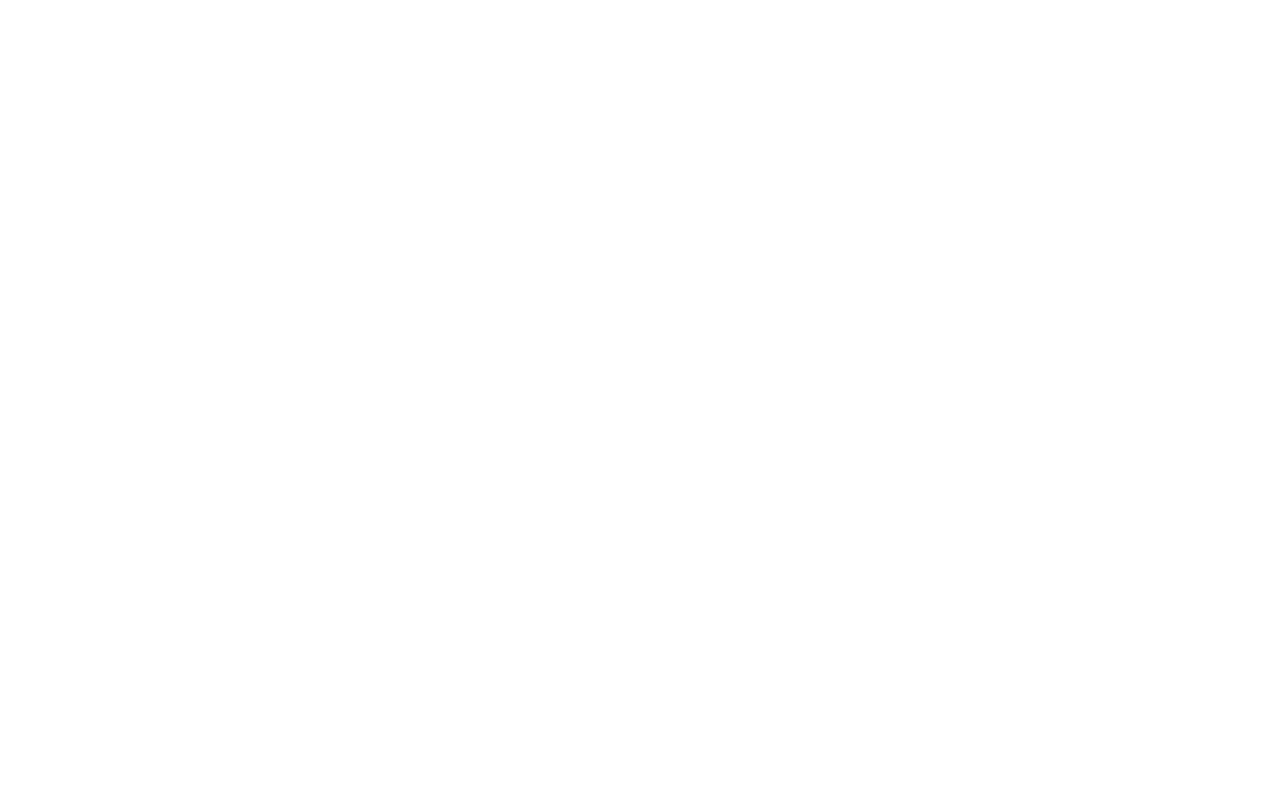
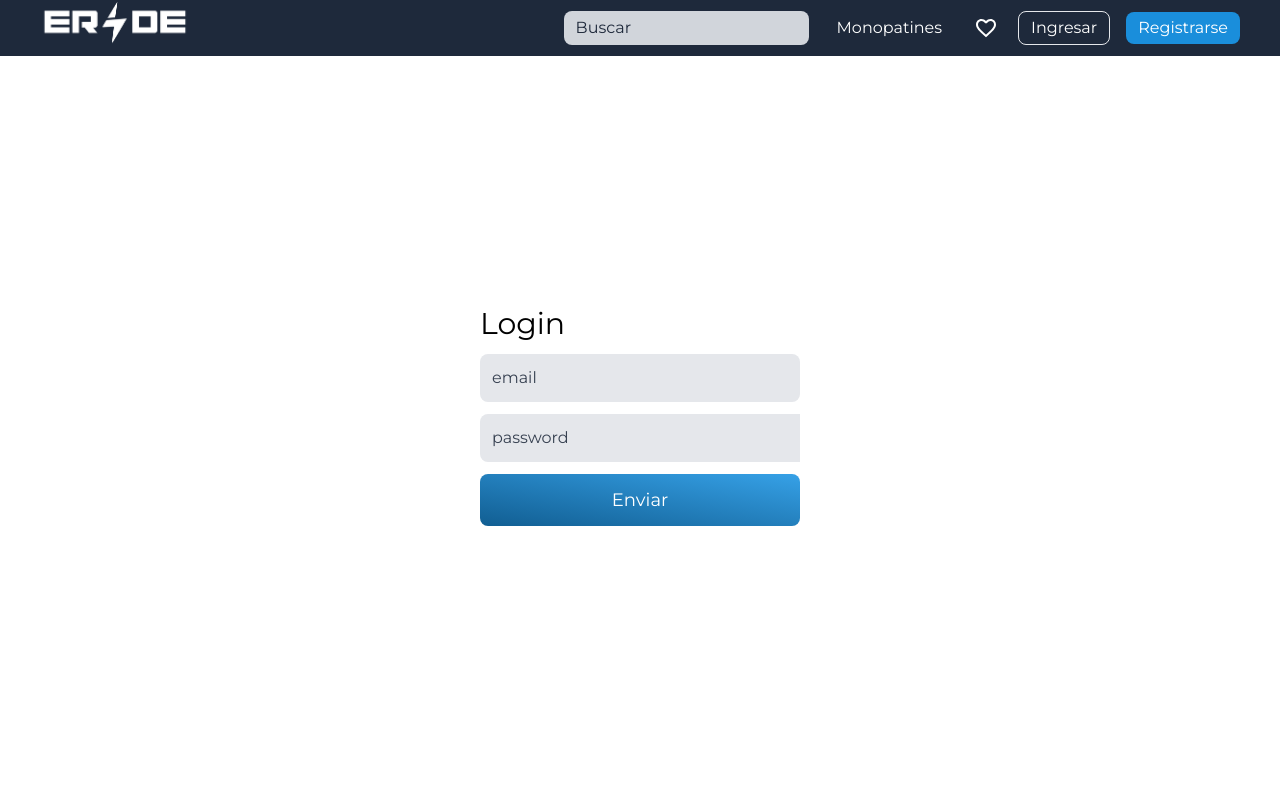
Before and after one commit to pa-ku/eride-store, a React (Vite) app: page /user/login in a window 1280 px wide. Before the commit this address had no page. Shown: the top 800 px of the page. Built offline with nearby package versions, Linux system fonts and the light colour scheme.

Commit message:
added: searchbar, button to all products - now searchbar is working with the logic inside of it - fixed routes in the user app.js -product car new layout in price - added all products fetching and filters

```diff
--- a/src/App.jsx
+++ b/src/App.jsx
@@ -2,8 +2,6 @@
 import './global.css'
 import { BrowserRouter, Route, Routes } from 'react-router-dom'
 import About from './pages/About'
-import ProductCategory from './pages/AllProducts'
-import ProductSection from './pages/ProductShowcase'
 import Favorites from './pages/Favorites'
 import CreateProduct from './pages/CreateProduct'
 import Layout from './pages/Layout'
@@ -23,14 +21,14 @@
             <Route index path='/' element={<Home />} />
 
             <Route path='/product'>
-              <Route path='monopatines/' element={<AllProducts />} />
+              <Route path='scooters/' element={<AllProducts />} />
               <Route path='id/:id' element={<ProductShowcase />} />
             </Route>
 
-          {/*   <Route path='/user'>
-              <Route path='/login' element={<Login />} />
-              <Route path='/register' element={<Register />} />
-            </Route> */}
+            <Route path='/user'>
+              <Route path='login' element={<Login />} />
+              <Route path='register' element={<Register />} />
+            </Route>
 
             <Route path='/about' element={<About />} />
             <Route path='/favorites' element={<Favorites />} />
--- a/src/components/Header.jsx
+++ b/src/components/Header.jsx
@@ -2,8 +2,8 @@
 import imgLogo from '../assets/icons/logo.webp'
 import FavIcon from '@mui/icons-material/FavoriteBorder'
 import { device } from '../responsive'
-import LinkButton from './ui/LinkButton'
 import { Link } from 'react-router-dom'
+import SearchBar from './SearchBar'
 
 const Logo = styled.img`
   width: 150px;
@@ -21,6 +21,7 @@
           <Logo src={imgLogo} alt='' />
         </Link>
         <div className='flex gap-4 items-center '>
+         <SearchBar ></SearchBar>
           <Link
             className='text-white px-3 py-1 hover:bg-gray-700 rounded-lg'
             to={'/product/scooters'}
@@ -48,27 +49,3 @@
     </>
   )
 }
-
-export function SearchBar() {
-  return (
-    <>
-      <div className='relative flex h-max w-max items-center justify-start'>
-        <input
-          type='text'
-          className='text-red peer rounded-xl border-[1px]
-    border-transparent bg-gray-800 px-3 py-2 caret-primary
-    outline-none focus-visible:border-primary'
-          placeholder=' '
-        />
-        <p
-          className='pointer-events-none absolute -translate-y-8 px-3
-  font-bold text-slate-300 duration-300 peer-placeholder-shown:translate-y-0
-   peer-placeholder-shown:font-normal peer-placeholder-shown:text-slate-400
-   peer-focus:-translate-y-8 peer-focus:font-bold peer-focus:text-slate-300'
-        >
-          Email
-        </p>
-      </div>
-    </>
-  )
-}
--- a/src/components/ProductCard.jsx
+++ b/src/components/ProductCard.jsx
@@ -33,13 +33,13 @@
           <ImageContainer>
             <Image loading='lazy' src={images} />
           </ImageContainer>
-          <PrinceCtn>
+          <div className='flex items-center gap-2'>
             <TxtPrice>${price}</TxtPrice>
-            <Txtdiscount>
+            <p className='line-through text-gray-500'>
               {discount && calcDiscount(price, discount)}
-            </Txtdiscount>
-            <Shipping>Envío gratis</Shipping>
-          </PrinceCtn>
+            </p>
+          </div>
+          <Shipping>Envío gratis</Shipping>
           <Title className='Title'>{title}</Title>
         </CardLink>
       </WrapperCard>
--- /dev/null
+++ b/src/components/SearchBar.jsx
@@ -0,0 +1,94 @@
+import { useRef, useEffect, useState } from 'react'
+import { Link } from 'react-router-dom'
+
+export default function SearchBar() {
+  const searchBarRef = useRef(null)
+  const [query, setQuery] = useState('')
+  const [data, setData] = useState([])
+  const [filterByQuery, setFilterByQuery] = useState([])
+
+  async function fetchScooters() {
+    try {
+      const res = await fetch('http://localhost:5000/api/scooters')
+      const data = await res.json()
+      setData(data)
+    } catch (error) {
+      console.log(error)
+    }
+  }
+
+  useEffect(() => {
+    const filteredByQuery = data.filter((item) =>
+      item.title.toLowerCase().includes(query.toLowerCase())
+    )
+    setFilterByQuery(filteredByQuery)
+  }, [query])
+
+  /*   useEffect(() => {
+    // Función que se ejecuta cuando se hace clic fuera del SearchBar
+    function handleClickOutside(event) {
+      if (
+        searchBarRef.current &&
+        !searchBarRef.current.contains(event.target)
+      ) {
+        setQuery('') // Limpia el input si el clic es fuera del searchBar
+      }
+    }
+
+    // Agregar el event listener
+    document.addEventListener('mousedown', handleClickOutside)
+
+    // Eliminar el event listener cuando el componente se desmonta
+    return () => {
+      document.removeEventListener('mousedown', handleClickOutside)
+    }
+  }, [setQuery])
+ */
+
+  return (
+    <span className='relative' ref={searchBarRef}>
+      <div className='relative flex h-max w-max items-center justify-start'>
+        <input
+          type='text'
+          className='text-red peer rounded-lg border-[1px]
+border-transparent bg-gray-300 px-3 py-1 caret-primary
+outline-none focus-visible:border-primary'
+          placeholder=' '
+          value={query}
+          onClick={fetchScooters}
+          onChange={(e) => setQuery(e.target.value)}
+        />
+
+        <p
+          className='pointer-events-none absolute -translate-x-20 px-3
+font-bold text-slate-300 duration-300 peer-placeholder-shown:translate-x-0
+peer-placeholder-shown:font-normal peer-placeholder-shown:text-slate-800
+peer-focus:-translate-x-20 peer-focus:font-bold peer-focus:text-slate-300'
+        >
+          Buscar
+        </p>
+        <button
+          onClick={() => setQuery('')}
+          className='text-primary-700 text-xl
+           absolute right-2 peer-placeholder-shown:hidden'
+        >
+          ✕
+        </button>
+      </div>
+      {query !== '' && filterByQuery.length > 0 && (
+        <div className='mt-2 z-10 flex flex-col gap-2 shadow-lg w-full bg-white absolute  '>
+          {filterByQuery.slice(0, 6).map(({ title, _id: id }) => (
+            <Link
+              className='flex p-2  hover:text-white hover:bg-primary-500 item-center justify-start '
+              key={title}
+              to={`/product/id/${id}`}
+              onClick={() => setQuery('')}
+            >
+              {title}
+            </Link>
+          ))}
+        </div>
+      )}
+    </span>
+  )
+}
--- a/src/pages/AllProducts.jsx
+++ b/src/pages/AllProducts.jsx
@@ -1,17 +1,94 @@
-import React from 'react'
+import React, { useEffect, useState } from 'react'
+import ProductCard from '../components/ProductCard'
 
 export default function AllProducts() {
+  const [itemsData, setItemsData] = useState([])
+  const [productBrands, setProductBrands] = useState([])
+  async function fetchAllScooters() {
+    try {
+      const res = await fetch(`http://localhost:5000/api/scooters`)
+      const data = await res.json()
+      const getUniqueBrands = [...new Set(data.map((item) => item.brand))]
+      setProductBrands(getUniqueBrands)
+      setItemsData(data)
+      if (!res.ok) {
+        throw new Error('Recurso no encontrado', res.status)
+      }
+    } catch (err) {
+      console.error('¡Hubo un problema con la solicitud!', err)
+    }
+  }
 
+  console.log(productBrands)
 
+  useEffect(() => {
+    fetchAllScooters()
+  }, [])
 
   return (
     <>
-      <div>
-        <aside></aside>
-        <div>
-          <h1>Monopatines</h1>
+      <div className='flex'>
+        <aside className='pl-3 py-3 flex flex-col gap-5 w-96 h-screen '>
+          <div className='space-y-1'>
+            <h3 className='font-bold text-xl'>Marcas</h3>
+            <FilterButton defaultChecked name={'brands'}>
+              Todas
+            </FilterButton>
+            {productBrands.map((brand) => (
+              <FilterButton name={'brands'}>{brand}</FilterButton>
+            ))}
+          </div>
+
+          <div className='space-y-1'>
+            <h3 className='font-bold text-xl'>Precio</h3>
+            <FilterButton name={'price'}>Destacado</FilterButton>
+
+            <FilterButton name={'price'}>Más bajo</FilterButton>
+            <FilterButton name={'price'}>Más Alto</FilterButton>
+          </div>
+        </aside>
+        <div className='py-20'>
+          <h1 className='text-4xl pb-10 text-center'>Monopatines</h1>
+
+          <section className='flex flex-wrap items-center justify-center'>
+            {itemsData.map(({ title, price, discount, _id: id, images }) => (
+              <ProductCard
+                title={title}
+                price={price}
+                discount={discount}
+                id={id}
+                images={images[0]}
+              />
+            ))}
+          </section>
         </div>
       </div>
     </>
   )
 }
+
+function FilterButton({ children, name, defaultChecked }) {
+  return (
+    <div
+      className='relative flex w-fit items-center
+  justify-center'
+    >
+      <input
+        type='radio'
+        name={name}
+        defaultChecked={defaultChecked}
+        className='peer absolute h-full w-full
+  cursor-pointer appearance-none'
+      />
+      <p
+        className='pointer-events-none rounded-xl
+   px-2
+  peer-checked:bg-primary-200
+  peer-checked:shadow-center
+  peer-checked:shadow-primary-500'
+      >
+        {children}
+      </p>
+    </div>
+  )
+}
--- a/src/pages/Home.jsx
+++ b/src/pages/Home.jsx
@@ -6,6 +6,7 @@
 import { useEffect, useState } from 'react'
 import ProductCard from '../components/ProductCard'
 import ProductFeatured from '../components/home/ProductFeatured'
+import { Link } from 'react-router-dom'
 
 export default function Home() {
   const [itemsData, setItemsData] = useState([])
@@ -79,6 +80,12 @@
               )}
           </div>
         </section>
+        <Link
+          to={'/product/scooters'}
+          className='px-4 py-2 bg-primary-400 rounded-lg text-lg text-white'
+        >
+          Ver todos los productos
+        </Link>
       </main>
       |
       <AboutMe />
--- a/src/pages/Login.jsx
+++ b/src/pages/Login.jsx
@@ -1,6 +1,75 @@
-export default function Login(){
-  return(
-  <>
-  <h1>Login</h1>
-  </>
-)}
+export default function Login() {
+  async function fetchUser(email, password) {
+    try {
+      const res = await fetch('api/user/login', {
+        method: 'POST',
+        headers: {
+          'Content-Type': 'application/json',
+        },
+        body: JSON.stringify({ email, password }),
+      })
+
+      const data = await res.json()
+      if (!res.ok) {
+        throw new Error('Recurso no encontrado', res.status)
+      }
+
+      console.log('Respuesta del servidor:', data)
+    } catch (err) {
+      console.error('¡Hubo un problema con la solicitud!', err)
+    }
+  }
+
+  function handleSubmit(e) {
+    e.preventDefault()
+
+    // Aquí accedemos a los valores usando e.target
+    const email = e.target.email.value
+    const password = e.target.password.value
+
+    console.log('Email:', email)
+    console.log('Password:', password)
+
+    fetchUser(email, password)
+  }
+
+  return (
+    <>
+      <div className='w-full flex items-center justify-center h-screen '>
+        <form
+          onSubmit={handleSubmit}
+          className='flex w-80 flex-col gap-3 mb-20'
+        >
+          <h1 className='text-3xl'>Login</h1>
+
+          <input
+            name='email'
+            type='email'
+            required
+            className='rounded-lg bg-gray-200 p-3 placeholder:text-gray-700 placeholder-shown:border-gray-400 valid:border-l-8 valid:border-emerald-400'
+            placeholder='email'
+          />
+
+          <label className='flex flex-col'>
+            <div className='flex w-full flex-row'>
+              <input
+                name='password'
+                type='password'
+                className='rounded-l-lg bg-gray-200 w-full p-3 placeholder-shown:border-gray-400 valid:border-l-8 valid:border-emerald-400 placeholder:text-gray-700'
+                placeholder='password'
+                required
+              />
+            </div>
+          </label>
+
+          <button
+            type='submit'
+            className='w-full rounded-lg bg-gradient-to-bl from-primary-500 to-primary-800 py-3 text-lg text-white'
+          >
+            Enviar
+          </button>
+        </form>
+      </div>
+    </>
+  )
+}
```
Also changed, not shown: src/pages/ProductShowcase.jsx (+10 -9 lines).
